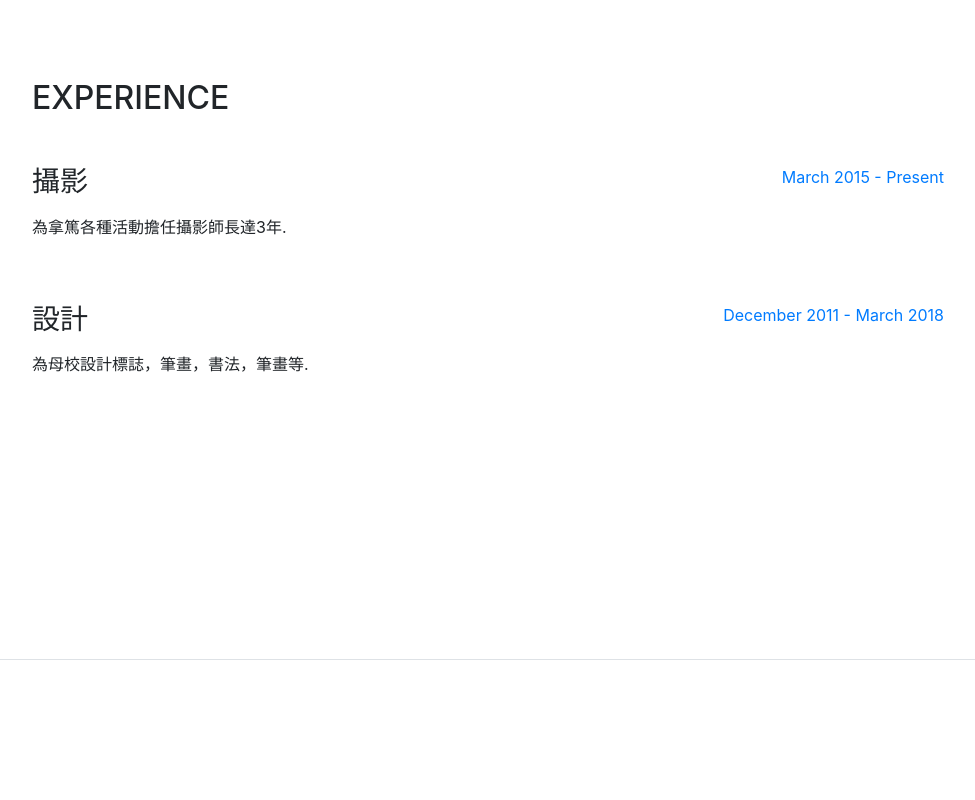
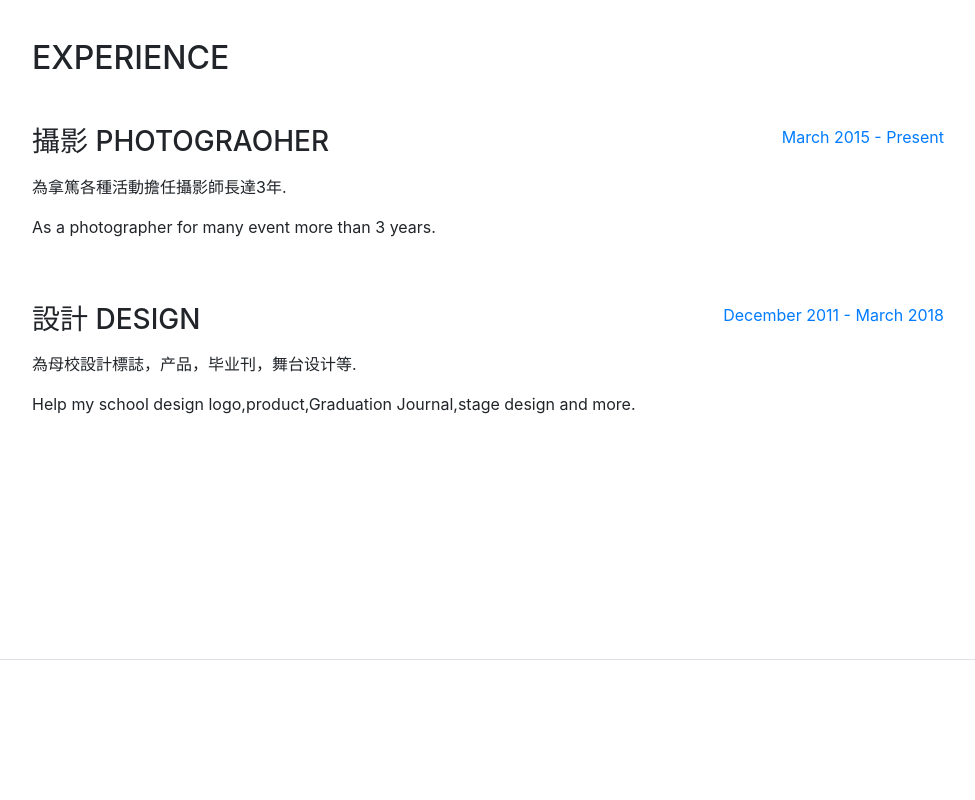
Before and after one commit to kahseng123kahseng/kahseng123kahseng.github.io, a website with bundled scripts: page index.html in a window 1280 px wide. Shown: the part 940-1740 px from the top of the page, without its empty margins (288-1263 px from the left). Built offline with nearby package versions, Linux system fonts and the light colour scheme; a web font is replaced by a local one.

Commit message:
Add files via upload

```diff
--- a/index.html
+++ b/index.html
@@ -79,6 +79,7 @@
 	            <a href="mailto:name@email.com">kahseng1212aw@gmail.com</a>
 	          </div>
 	          <p class="mb-5">我叫林嘉誠，今年20歲，有點老又有點年輕，我是馬來西亞人，我有一點點愛馬來西亞，每次放假我都想回家，哈哈哈哈哈哈哈哈哈哈哈哈哈哈哈哈哈.</p>
+			  <p class="mb-5">My name is Lim Kah Seng, I'm twenty years old, have abit old and abit young,I'm from malaysia,I love my country very much,every vacation i must hope to go back home,hahahahahahahahahahahahaha.</p>
 	          <ul class="list-inline list-social-icons mb-0">
 	            <li class="list-inline-item">
 	              <a href="https://www.facebook.com/kahseng98">
@@ -122,9 +123,10 @@
 
 	          <div class="resume-item d-flex flex-column flex-md-row mb-5">
 	            <div class="resume-content mr-auto">
-	              <h3 class="mb-0">攝影</h3>
+	              <h3 class="mb-0">攝影 Photograoher</h3>
 	              <div class="subheading mb-3"></div>
 	              <p>為拿篤各種活動擔任攝影師長達3年.</p>
+				  <p>As a photographer for many event more than 3 years.</p>
 	            </div>
 	            <div class="resume-date text-md-right">
 	              <span class="text-primary">March 2015 - Present</span>
@@ -133,9 +135,10 @@
 
 	          <div class="resume-item d-flex flex-column flex-md-row mb-5">
 	            <div class="resume-content mr-auto">
-	              <h3 class="mb-0">設計</h3>
+	              <h3 class="mb-0">設計 Design</h3>
 	              <div class="subheading mb-3"></div>
-	              <p>為母校設計標誌，筆畫，書法，筆畫等.</p>
+	              <p>為母校設計標誌，产品，毕业刊，舞台设计等.</p>
+				  <p>Help my school design logo,product,Graduation Journal,stage design and more.</p>
 	            </div>
 	            <div class="resume-date text-md-right">
 	              <span class="text-primary">December 2011 - March 2018</span>
@@ -194,6 +197,7 @@
 	        <div class="my-auto">
 	          <h2 class="mb-5">Interests</h2>
 	          <p>我很喜歡攝影，每次假期都會到處去拍攝，擴張自己的視野，也時常上網搜尋攝影資料，學習更多后製的技巧.</p>
+			  <p>I love photography,Every vacation I must go out everywhere for photography and increase knowledge. I also search many about photography at internet to learn editing.</p>
 	        </div>
 	      </section>
 
```
